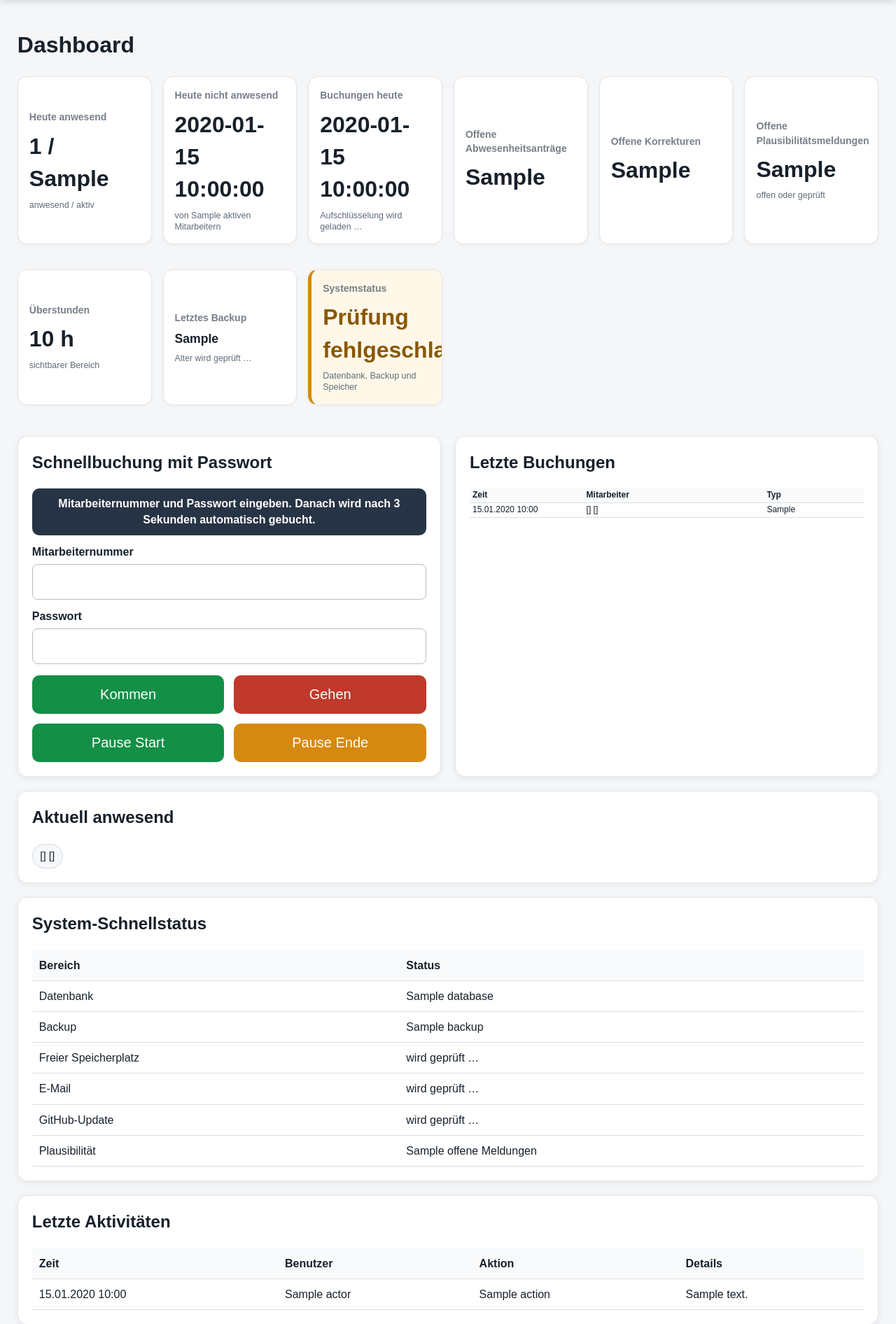
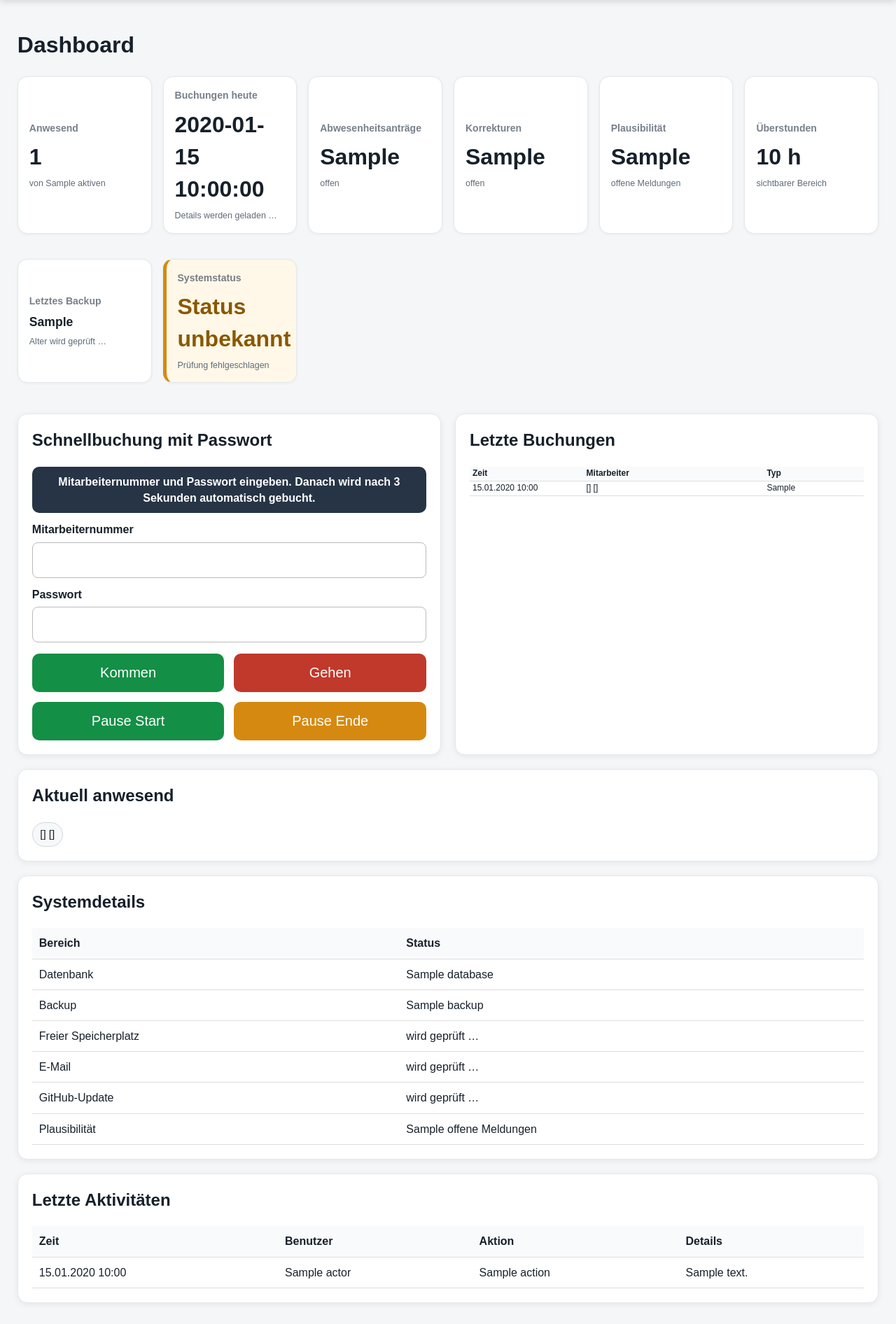
Before and after one commit to Markus4771/Stempeluhr, a FastAPI app: template app/templates/dashboard.html in a window 1280 px wide. Shown: the part 56-1948 px from the top of the page at 70% size. Run offline with FastAPI, Linux system fonts and the light colour scheme; the template is opened without the code that fills it: most values are stand-ins (such as "Sample title", 1, 10 or a date in 2020); some libraries are stand-ins or nearby versions.

Commit message:
Dashboard-Kacheln kompakter und widerspruchsfrei darstellen

```diff
--- a/app/templates/dashboard.html
+++ b/app/templates/dashboard.html
@@ -2,16 +2,47 @@
 {% block content %}
 <h1>Dashboard</h1>
 
-<div class="dashboard-grid" id="dashboardMetrics">
-    <section class="card stat-card"><span class="stat-label">Heute anwesend</span><strong id="metricPresence">{{ stats.present_count }} / {{ stats.active_employees }}</strong><small>anwesend / aktiv</small></section>
-    <section class="card stat-card"><span class="stat-label">Heute nicht anwesend</span><strong id="metricAbsent">{{ stats.absent_today_count }}</strong><small>von {{ stats.active_employees }} aktiven Mitarbeitern</small></section>
-    <section class="card stat-card"><span class="stat-label">Buchungen heute</span><strong id="metricBookings">{{ stats.today_entries }}</strong><small id="metricBookingBreakdown">Aufschlüsselung wird geladen …</small></section>
-    <section class="card stat-card"><span class="stat-label">Offene Abwesenheitsanträge</span><strong>{{ stats.open_vacations }}</strong></section>
-    <section class="card stat-card"><span class="stat-label">Offene Korrekturen</span><strong>{{ stats.open_corrections }}</strong></section>
-    <section class="card stat-card" id="plausibilityCard"><span class="stat-label">Offene Plausibilitätsmeldungen</span><strong id="metricPlausibility">{{ stats.open_plausibility }}</strong><small>offen oder geprüft</small></section>
-    <section class="card stat-card"><span class="stat-label" id="overtimeLabel">Überstunden</span><strong id="metricOvertime">{{ stats.overtime_sum }} h</strong><small id="overtimeScope">sichtbarer Bereich</small></section>
-    <section class="card stat-card" id="backupCard"><span class="stat-label">Letztes Backup</span><strong class="small-stat" id="metricBackup">{{ stats.last_backup }}</strong><small id="backupAge">Alter wird geprüft …</small></section>
-    <section class="card stat-card" id="systemCard"><span class="stat-label">Systemstatus</span><strong id="metricSystem">{{ stats.system_status }}</strong><small>Datenbank, Backup und Speicher</small></section>
+<div class="dashboard-grid dashboard-grid-compact" id="dashboardMetrics">
+    <section class="card stat-card">
+        <span class="stat-label">Anwesend</span>
+        <strong id="metricPresence">{{ stats.present_count }}</strong>
+        <small id="metricPresenceDetail">von {{ stats.active_employees }} aktiven</small>
+    </section>
+    <section class="card stat-card">
+        <span class="stat-label">Buchungen heute</span>
+        <strong id="metricBookings">{{ stats.today_entries }}</strong>
+        <small id="metricBookingBreakdown">Details werden geladen …</small>
+    </section>
+    <section class="card stat-card">
+        <span class="stat-label">Abwesenheitsanträge</span>
+        <strong>{{ stats.open_vacations }}</strong>
+        <small>offen</small>
+    </section>
+    <section class="card stat-card">
+        <span class="stat-label">Korrekturen</span>
+        <strong>{{ stats.open_corrections }}</strong>
+        <small>offen</small>
+    </section>
+    <section class="card stat-card" id="plausibilityCard">
+        <span class="stat-label">Plausibilität</span>
+        <strong id="metricPlausibility">{{ stats.open_plausibility }}</strong>
+        <small id="plausibilityDetail">offene Meldungen</small>
+    </section>
+    <section class="card stat-card">
+        <span class="stat-label" id="overtimeLabel">Überstunden</span>
+        <strong id="metricOvertime">{{ stats.overtime_sum }} h</strong>
+        <small id="overtimeScope">sichtbarer Bereich</small>
+    </section>
+    <section class="card stat-card" id="backupCard">
+        <span class="stat-label">Letztes Backup</span>
+        <strong class="small-stat" id="metricBackup">{{ stats.last_backup }}</strong>
+        <small id="backupAge">Alter wird geprüft …</small>
+    </section>
+    <section class="card stat-card" id="systemCard">
+        <span class="stat-label">Systemstatus</span>
+        <strong id="metricSystem">{{ stats.system_status }}</strong>
+        <small id="systemDetail">Datenbank, Backup und Speicher</small>
+    </section>
 </div>
 
 <div class="grid">
@@ -61,7 +92,7 @@
 </section>
 
 <section class="card">
-    <h2>System-Schnellstatus</h2>
+    <h2>Systemdetails</h2>
     <table>
         <tr><th>Bereich</th><th>Status</th></tr>
         <tr><td>Datenbank</td><td id="systemDatabase">{{ stats.system_details.database }}</td></tr>
@@ -88,7 +119,9 @@
     function applyLevel(element, level) {
         if (!element) return;
         element.classList.remove('metric-ok', 'metric-warning', 'metric-danger');
-        element.classList.add('metric-' + (level || 'ok'));
+        if (level === 'ok' || level === 'warning' || level === 'danger') {
+            element.classList.add('metric-' + level);
+        }
     }
     function statusText(item) {
         return item && item.label ? item.label : 'Unbekannt';
@@ -96,59 +129,53 @@
     fetch('/api/dashboard/metrics', {cache: 'no-store', credentials: 'same-origin'})
         .then(response => response.ok ? response.json() : Promise.reject())
         .then(data => {
-            document.getElementById('metricPresence').textContent = data.presence.label;
-            document.getElementById('metricAbsent').textContent = data.presence.absent;
+            document.getElementById('metricPresence').textContent = data.presence.present;
+            document.getElementById('metricPresenceDetail').textContent = 'von ' + data.presence.active + ' aktiven';
             document.getElementById('metricBookings').textContent = data.bookings.total;
             document.getElementById('metricBookingBreakdown').textContent =
-                'Kommen ' + data.bookings.kommen + ' · Gehen ' + data.bookings.gehen +
-                ' · Pause ' + (data.bookings.pause_start + data.bookings.pause_ende);
+                'K ' + data.bookings.kommen + ' · G ' + data.bookings.gehen +
+                ' · P ' + (data.bookings.pause_start + data.bookings.pause_ende);
             document.getElementById('metricPlausibility').textContent = data.plausibility.open;
+            document.getElementById('plausibilityDetail').textContent = data.plausibility.open === 1 ? 'offene Meldung' : 'offene Meldungen';
             applyLevel(document.getElementById('plausibilityCard'), data.plausibility.level);
             document.getElementById('metricOvertime').textContent = data.overtime.hours.toFixed(2) + ' h';
             document.getElementById('overtimeLabel').textContent = data.overtime.scope + ' Überstunden';
-            document.getElementById('overtimeScope').textContent = data.overtime.scope === 'Eigene' ? 'persönlicher Stand' : 'Summe des sichtbaren Bereichs';
+            document.getElementById('overtimeScope').textContent = data.overtime.scope === 'Eigene' ? 'persönlicher Stand' : 'sichtbarer Bereich';
             document.getElementById('metricBackup').textContent = data.backup.label;
-            document.getElementById('backupAge').textContent = data.backup.age_hours === null ? 'kein verwertbares Backup' : data.backup.age_hours + ' Stunden alt';
+            document.getElementById('backupAge').textContent = data.backup.age_label;
             applyLevel(document.getElementById('backupCard'), data.backup.level);
             document.getElementById('metricSystem').textContent = data.system.label;
+            document.getElementById('systemDetail').textContent = data.system.detail;
             applyLevel(document.getElementById('systemCard'), data.system.level);
             document.getElementById('systemDatabase').textContent = statusText(data.system.database);
-            document.getElementById('systemBackup').textContent = statusText(data.system.backup);
+            document.getElementById('systemBackup').textContent = statusText(data.system.backup) + ' · ' + data.backup.age_label;
             document.getElementById('systemDisk').textContent = statusText(data.system.disk);
             document.getElementById('systemEmail').textContent = statusText(data.system.email);
             document.getElementById('systemGithub').textContent = statusText(data.system.github);
             document.getElementById('systemPlausibility').textContent = data.plausibility.open + ' offene Meldungen';
         })
         .catch(() => {
-            const card = document.getElementById('systemCard');
-            document.getElementById('metricSystem').textContent = 'Prüfung fehlgeschlagen';
-            applyLevel(card, 'warning');
+            document.getElementById('metricSystem').textContent = 'Status unbekannt';
+            document.getElementById('systemDetail').textContent = 'Prüfung fehlgeschlagen';
+            applyLevel(document.getElementById('systemCard'), 'warning');
         });
 })();
 </script>
 
 <script>
-(function() {
-    const AUTO_DELAY_SECONDS = {{ auto_delay_seconds|default(3) }};
-    const AUTO_DELAY_MS = AUTO_DELAY_SECONDS * 1000;
-    const employeeInput = document.getElementById("quickEmployeeNumber");
-    const passwordInput = document.getElementById("quickPassword");
-    const autoForm = document.getElementById("quickAutoForm");
-    const autoEmployee = document.getElementById("quickAutoEmployeeNumber");
-    const autoPassword = document.getElementById("quickAutoPassword");
-    const info = document.getElementById("quickAutoInfo");
-    const manualForm = document.getElementById("quickBookingForm");
-    if (!employeeInput || !passwordInput || !autoForm || !autoEmployee || !autoPassword || !info || !manualForm) return;
-    let autoTimer = null, countdownTimer = null, inputPauseTimer = null;
-    let remaining = AUTO_DELAY_SECONDS, submitting = false;
+(function(){
+    const AUTO_DELAY_SECONDS={{ auto_delay_seconds|default(3) }},AUTO_DELAY_MS=AUTO_DELAY_SECONDS*1000;
+    const employeeInput=document.getElementById('quickEmployeeNumber'),passwordInput=document.getElementById('quickPassword'),autoForm=document.getElementById('quickAutoForm'),autoEmployee=document.getElementById('quickAutoEmployeeNumber'),autoPassword=document.getElementById('quickAutoPassword'),info=document.getElementById('quickAutoInfo'),manualForm=document.getElementById('quickBookingForm');
+    if(!employeeInput||!passwordInput||!autoForm||!autoEmployee||!autoPassword||!info||!manualForm)return;
+    let autoTimer=null,countdownTimer=null,inputPauseTimer=null,remaining=AUTO_DELAY_SECONDS,submitting=false;
     function clearTimers(){if(autoTimer)clearTimeout(autoTimer);if(countdownTimer)clearInterval(countdownTimer);autoTimer=null;countdownTimer=null;}
     function valuesReady(){return employeeInput.value.trim().length>0&&passwordInput.value.trim().length>0;}
-    function submitAutoBooking(){if(submitting||!valuesReady())return;submitting=true;clearTimers();autoEmployee.value=employeeInput.value.trim();autoPassword.value=passwordInput.value;employeeInput.disabled=true;passwordInput.disabled=true;info.textContent="Automatische Schnellbuchung wird ausgeführt ...";autoForm.submit();}
-    function startAutoBooking(){if(submitting)return;if(!valuesReady()){clearTimers();info.textContent="Mitarbeiternummer und Passwort eingeben. Danach wird nach {{ auto_delay_seconds|default(3) }} Sekunden automatisch gebucht.";return;}clearTimers();remaining=AUTO_DELAY_SECONDS;info.textContent="Daten erkannt. Automatische Buchung in "+remaining+" Sekunden ...";countdownTimer=setInterval(function(){remaining-=1;if(remaining>0)info.textContent="Daten erkannt. Automatische Buchung in "+remaining+" Sekunden ...";},1000);autoTimer=setTimeout(submitAutoBooking,AUTO_DELAY_MS);}
+    function submitAutoBooking(){if(submitting||!valuesReady())return;submitting=true;clearTimers();autoEmployee.value=employeeInput.value.trim();autoPassword.value=passwordInput.value;employeeInput.disabled=true;passwordInput.disabled=true;info.textContent='Automatische Schnellbuchung wird ausgeführt ...';autoForm.submit();}
+    function startAutoBooking(){if(submitting)return;if(!valuesReady()){clearTimers();info.textContent='Mitarbeiternummer und Passwort eingeben. Danach wird nach {{ auto_delay_seconds|default(3) }} Sekunden automatisch gebucht.';return;}clearTimers();remaining=AUTO_DELAY_SECONDS;info.textContent='Daten erkannt. Automatische Buchung in '+remaining+' Sekunden ...';countdownTimer=setInterval(function(){remaining-=1;if(remaining>0)info.textContent='Daten erkannt. Automatische Buchung in '+remaining+' Sekunden ...';},1000);autoTimer=setTimeout(submitAutoBooking,AUTO_DELAY_MS);}
     function scheduleAutoBooking(){if(submitting)return;if(inputPauseTimer)clearTimeout(inputPauseTimer);inputPauseTimer=setTimeout(startAutoBooking,500);}
-    employeeInput.addEventListener("input",scheduleAutoBooking);passwordInput.addEventListener("input",scheduleAutoBooking);
-    manualForm.addEventListener("keydown",function(ev){if(ev.key==="Enter"){ev.preventDefault();startAutoBooking();}});
-    manualForm.addEventListener("submit",function(){submitting=true;clearTimers();});autoForm.addEventListener("submit",function(){submitting=true;clearTimers();});
+    employeeInput.addEventListener('input',scheduleAutoBooking);passwordInput.addEventListener('input',scheduleAutoBooking);
+    manualForm.addEventListener('keydown',function(ev){if(ev.key==='Enter'){ev.preventDefault();startAutoBooking();}});
+    manualForm.addEventListener('submit',function(){submitting=true;clearTimers();});autoForm.addEventListener('submit',function(){submitting=true;clearTimers();});
 })();
 </script>
 {% endblock %}
```
